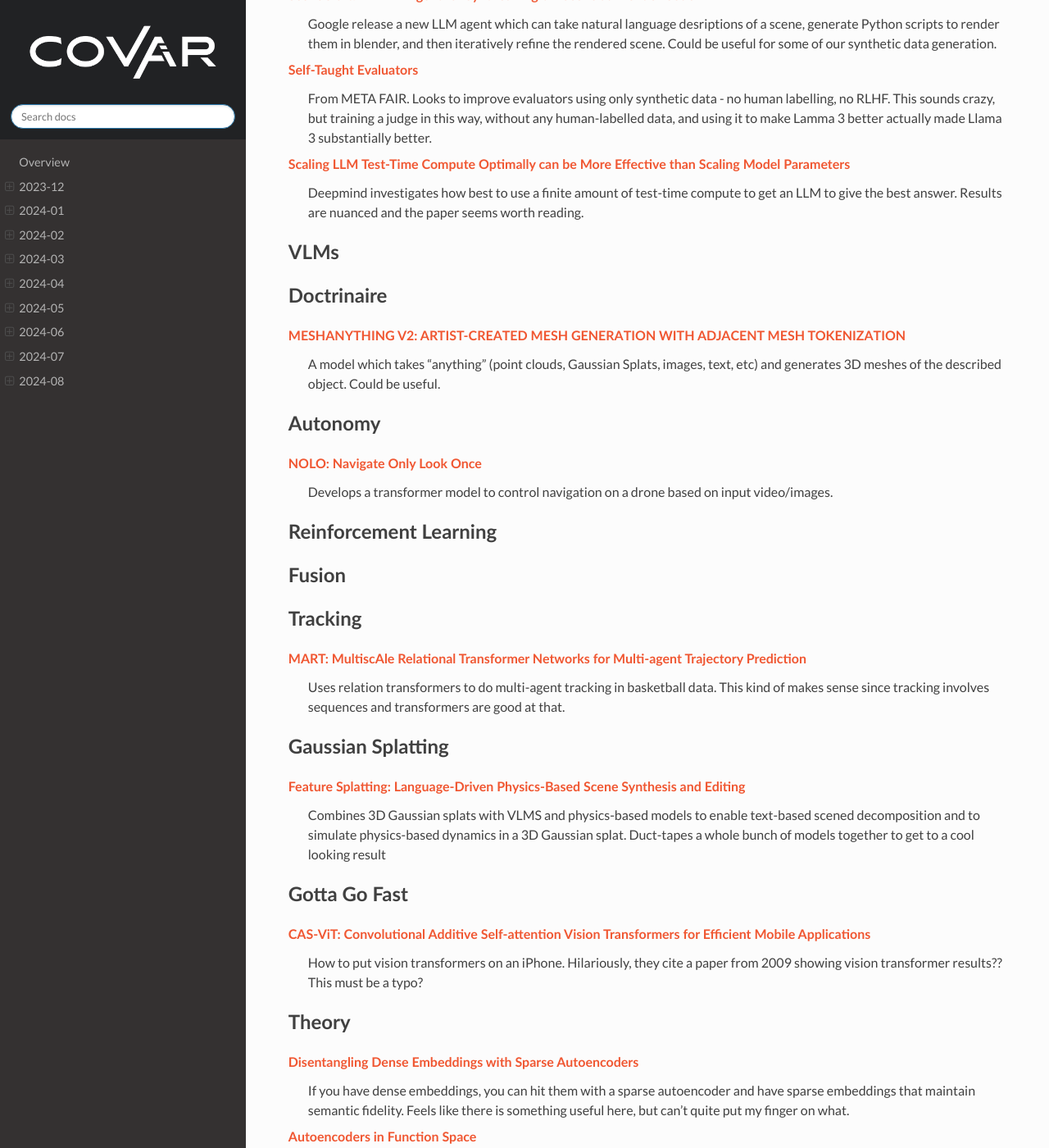
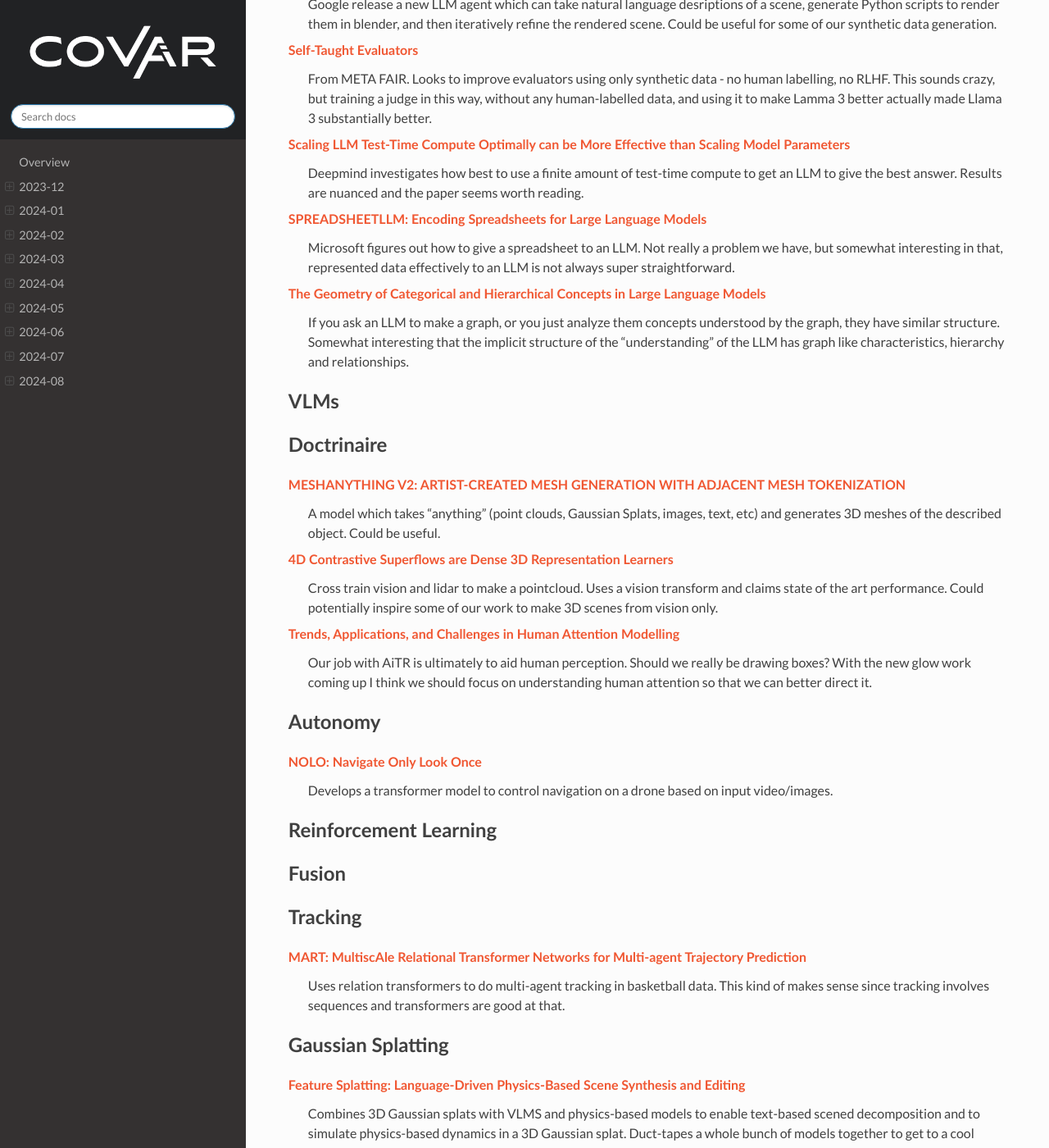
Before and after one commit to covartech/zeitgeist, a Sphinx documentation site: the page built from docs/issues/2024-09.rst, in a window 1280 px wide and 1400 px high, scrolled down 1137 px. Shown: the whole window at 82% size. Built offline with Sphinx 7.4.7 and the Read the Docs theme 2.0.0, drawn with Linux system fonts in a browser that asks for light colours; some of the changed text lies outside the part shown.

Commit message:
Kenny's stuff

```diff
--- a/docs/issues/2024-09.rst
+++ b/docs/issues/2024-09.rst
@@ -3,8 +3,8 @@
 
 Featured
 --------
-`MART: MultiscAle Relational Transformer Networks for Multi-agent Trajectory Prediction <https://arxiv.org/pdf/2407.21635>`_
-    Uses relation transformers to do multi-agent tracking in basketball data.  This kind of makes sense since tracking involves sequences and transformers are good at that.
+`Beyond Euclid: An Illustrated Guide to Modern Machine Learning with Geometric, Topological, and Algebraic Structures <https://www.arxiv.org/pdf/2407.09468>`_
+    Cool overview with lots of pictures. Doing ML in non-vector spaces is basically what we need to do.
 
 `Feature Splatting: Language-Driven Physics-Based Scene Synthesis and Editing <https://arxiv.org/pdf/2404.01223>`_
     Combines 3D Gaussian splats with VLMS and physics-based models to enable text-based scened decomposition and to simulate physics-based dynamics in a 3D Gaussian splat.  Duct-tapes a whole bunch of models together to get to a cool looking result
@@ -38,6 +38,12 @@
 `Scaling LLM Test-Time Compute Optimally can be More Effective than Scaling Model Parameters <https://arxiv.org/pdf/2408.03314>`_
     Deepmind investigates how best to use a finite amount of test-time compute to get an LLM to give the best answer.  Results are nuanced and the paper seems worth reading.
 
+`SPREADSHEETLLM: Encoding Spreadsheets for Large Language Models <https://arxiv.org/pdf/2407.09025>`_
+    Microsoft figures out how to give a spreadsheet to an LLM. Not really a problem we have, but somewhat interesting in that, represented data effectively to an LLM is not always super straightforward.
+
+`The Geometry of Categorical and Hierarchical Concepts in Large Language Models <https://arxiv.org/pdf/2406.01506>`_
+    If you ask an LLM to make a graph, or you just analyze them concepts understood by the graph, they have similar structure. Somewhat interesting that the implicit structure of the “understanding” of the LLM has graph like characteristics, hierarchy and relationships.
+
 VLMs
 ----
 
@@ -45,6 +51,12 @@
 -----------
 `MESHANYTHING V2: ARTIST-CREATED MESH GENERATION WITH ADJACENT MESH TOKENIZATION <https://arxiv.org/pdf/2408.02555>`_
     A model which takes "anything" (point clouds, Gaussian Splats, images, text, etc) and generates 3D meshes of the described object.  Could be useful.
+
+`4D Contrastive Superflows are Dense 3D Representation Learners <https://arxiv.org/pdf/2407.06190>`_
+    Cross train vision and lidar to make a pointcloud. Uses a vision transform and claims state of the art performance. Could potentially inspire some of our work to make 3D scenes from vision only.
+
+`Trends, Applications, and Challenges in Human Attention Modelling <https://arxiv.org/pdf/2402.18673>`_
+    Our job with AiTR is ultimately to aid human perception. Should we really be drawing boxes? With the new glow work coming up I think we should focus on understanding human attention so that we can better direct it.
 
 Autonomy
 --------
@@ -83,8 +95,13 @@
 `Pre-training and in-context learning IS Bayesian inference a la De Finetti <https://arxiv.org/pdf/2408.03307>`_
     A very funny paper that argues pre-training and in-context learning is Bayesian inference because of De Finetti's theorem.  Not useful, but worth it for the comedy.
 
+`Beyond Euclid: An Illustrated Guide to Modern Machine Learning with Geometric, Topological, and Algebraic Structures <https://www.arxiv.org/pdf/2407.09468>`_
+    Cool overview with lots of pictures. Doing ML in non-vector spaces is basically what we need to do.
+
 Applications
 ------------
+`Do grant proposal texts matter for funding decisions? A field experiment <https://link.springer.com/article/10.1007/s11192-024-04968-7>`_
+    A dutch study finds that an abstract and CV hold as much weight as a full proposal. Your representation, connections, and elevator pitch are what matter.  I wonder if this generalizes to other countries/institutions?
 
 New LLMs
 --------
```
